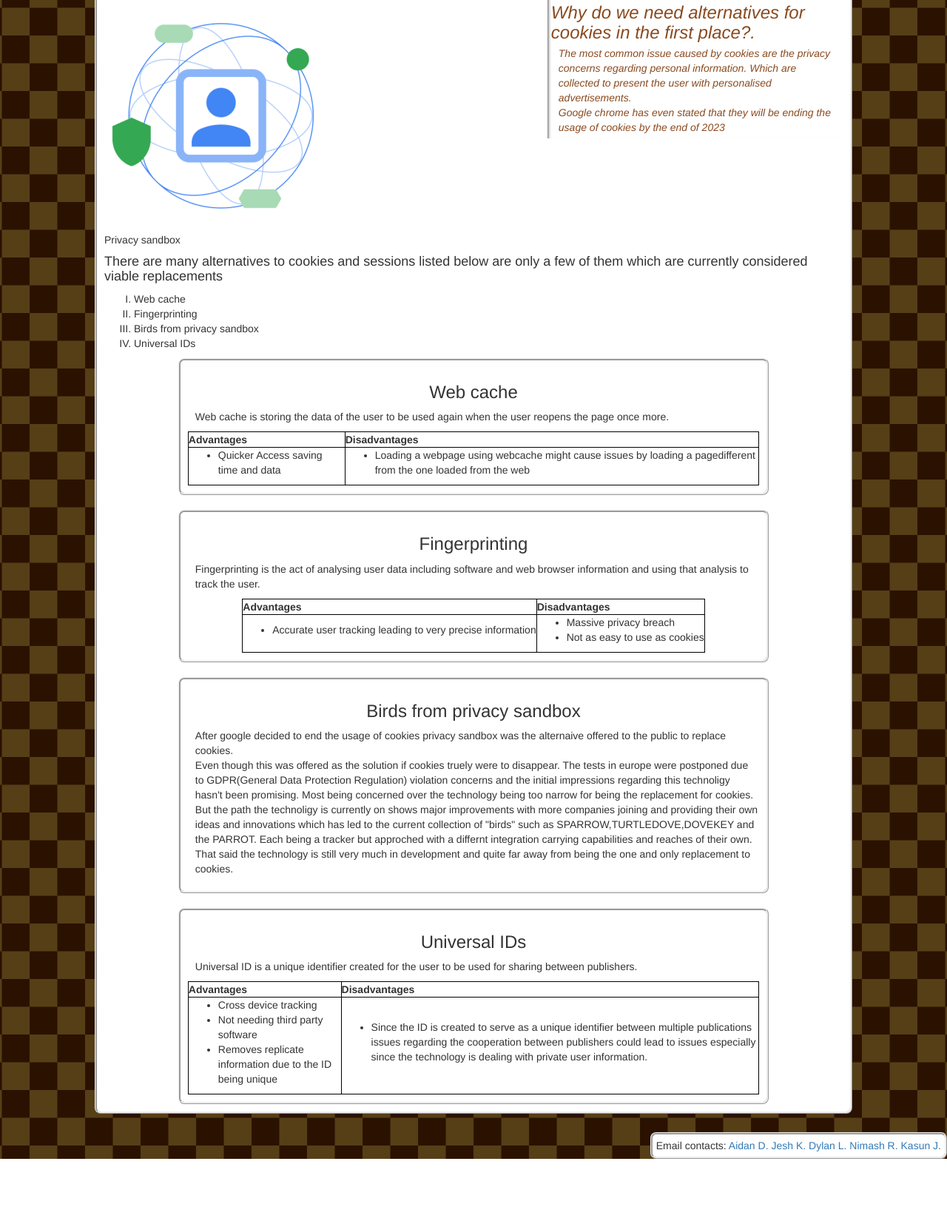
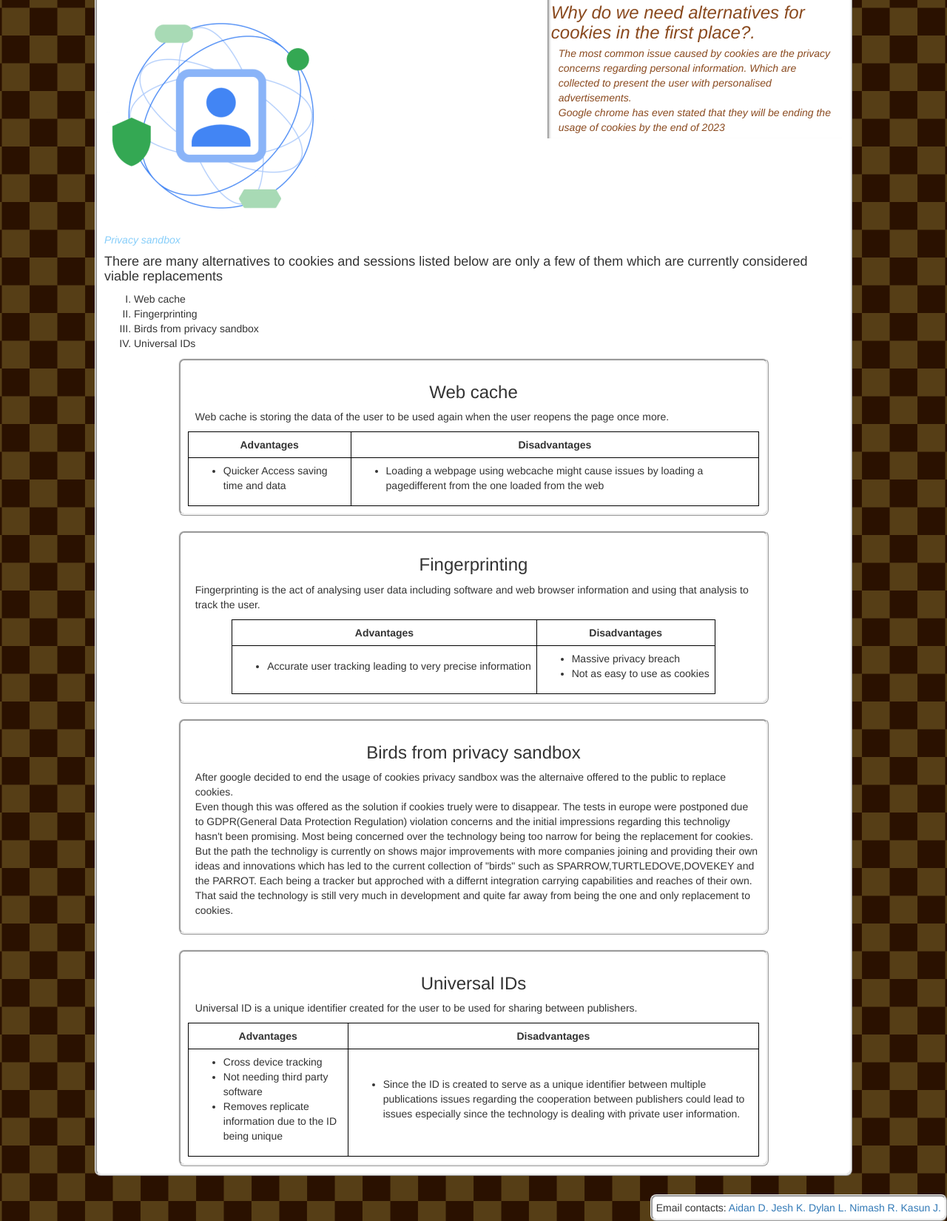
Before and after one commit to poppers13/swin-inquiry-project-2, a PHP site: page /topic4.html in a window 1280 px wide. Shown: the part 402-2052 px from the top of the page at 74% size. Before the commit the page ends 1968 px from the top, so only its background shows below. Run offline with PHP 8.4, Linux system fonts and the light colour scheme.

Commit message:
minor table adjustments

```diff
--- a/content/styles/style.css
+++ b/content/styles/style.css
@@ -326,10 +326,19 @@ aside p {
 .alternative-table, .alternative-tr, .alternative-th, .alternative-td{
     border: 1px solid black;
     border-collapse: collapse;
+    padding: 0.5em;
 
 }
 aside h3{
     margin: .5rem;
+}
+
+.alternative-th{
+    text-align: center;
+}
+#alt-caption{
+    font-style: italic;
+    color: lightskyblue;
 }
 
 /* !!! QUIZ STYLING !!! */
--- a/content/topic4.html
+++ b/content/topic4.html
@@ -55,7 +55,7 @@
                     <!--image of the privacy sandbox -->
                     <figure>
                         <img src="styles/images/privacy_sandbox.png">
-                        <figcaption>Privacy sandbox</figcaption>
+                        <figcaption id="alt-caption">Privacy sandbox</figcaption>
                         <!--By privacysandbox.com, Fair use, https://en.wikipedia.org/w/index.php?curid=67710674-->
                     </figure>
 
```
